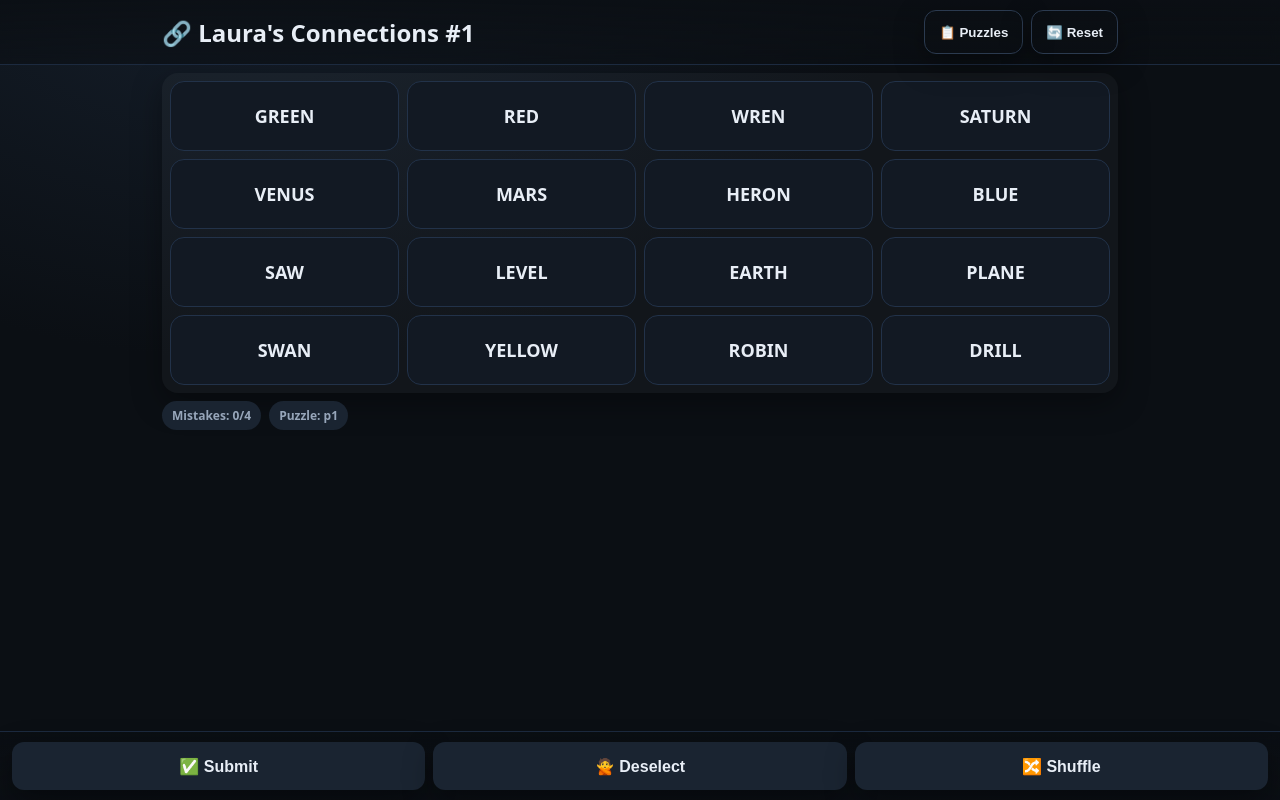
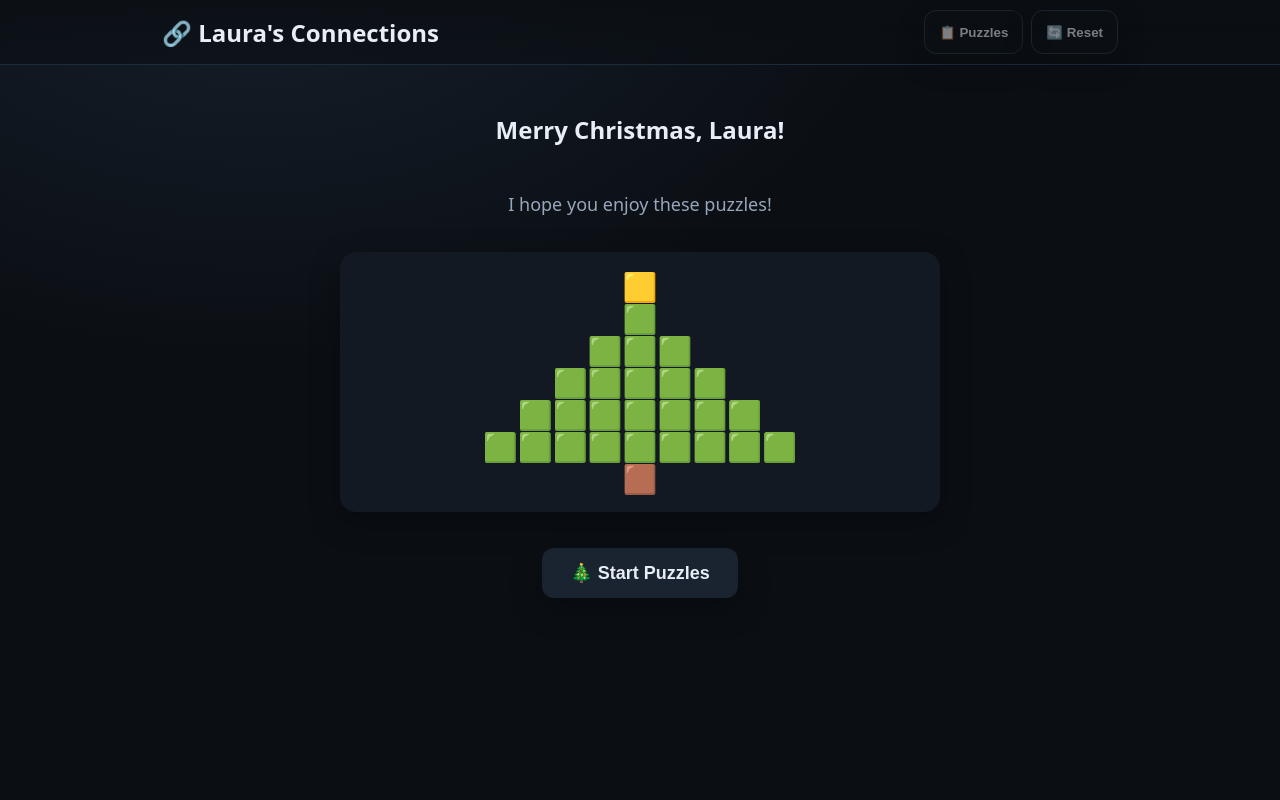
Before and after one commit to ericzbeard/lauras-connections, a plain HTML site: page index.html in a window 1280 px wide. Drawn offline with Linux system fonts and the light colour scheme.

Commit message:
Intro page

```diff
--- a/game.js
+++ b/game.js
@@ -68,10 +68,27 @@ const MAX_MISTAKES = 4;
 /* ---------- Screens ---------- */
 
 /**
+ * Show the intro/welcome screen with Christmas tree
+ * Hides all other screens, shows welcome message and tree
+ */
+function showIntro() {
+  $('#introScreen').hidden = false;
+  $('#homeScreen').hidden = true;
+  $('#gameScreen').hidden = true;
+  $('#resultsScreen').hidden = true;
+  $('#homeBtn').disabled = true;
+  $('#resetBtn').disabled = true;
+  $('#actionbar').style.display = 'none';
+  $('#logo').textContent = '🔗 Laura\'s Connections';
+  renderChristmasTree();
+}
+
+/**
  * Show the home screen with puzzle selector grid
  * Hides game and results screens, disables nav buttons, updates logo
  */
 function showHome() {
+  $('#introScreen').hidden = true;
   $('#homeScreen').hidden = false;
   $('#gameScreen').hidden = true;
   $('#resultsScreen').hidden = true;
@@ -87,6 +104,7 @@ function showHome() {
  * Hides home and results screens, enables nav buttons, shows action bar, updates logo with puzzle number
  */
 function showGame() {
+  $('#introScreen').hidden = true;
   $('#homeScreen').hidden = true;
   $('#gameScreen').hidden = false;
   $('#resultsScreen').hidden = true;
@@ -103,6 +121,7 @@ function showGame() {
  * Hides home and game screens, hides action bar
  */
 function showResults() {
+  $('#introScreen').hidden = true;
   $('#homeScreen').hidden = true;
   $('#gameScreen').hidden = true;
   $('#resultsScreen').hidden = false;
@@ -169,6 +188,33 @@ function renderHome() {
       showGame();
     };
     grid.appendChild(tile);
+  });
+}
+
+/**
+ * Render a Christmas tree using colored emoji blocks
+ * Creates a symmetric tree with green blocks and a yellow star on top
+ */
+function renderChristmasTree() {
+  const tree = $('#christmasTree');
+  tree.innerHTML = '';
+
+  // Christmas tree pattern: star on top, then progressively wider rows
+  const treePattern = [
+    ['🟨'],                           // Star
+    ['🟩'],                           // Top of tree
+    ['🟩', '🟩', '🟩'],               // Row 2
+    ['🟩', '🟩', '🟩', '🟩', '🟩'],   // Row 3
+    ['🟩', '🟩', '🟩', '🟩', '🟩', '🟩', '🟩'], // Row 4
+    ['🟩', '🟩', '🟩', '🟩', '🟩', '🟩', '🟩', '🟩', '🟩'], // Bottom
+    ['🟫']                            // Trunk
+  ];
+
+  treePattern.forEach(row => {
+    const rowDiv = document.createElement('div');
+    rowDiv.className = 'tree-row';
+    rowDiv.textContent = row.join('');
+    tree.appendChild(rowDiv);
   });
 }
 
@@ -686,15 +732,11 @@ function initializeGame() {
   $('#resultsBtn2').onclick = showResults;
   $('#copyResultsBtn').onclick = copyResults;
   $('#backToGameBtn').onclick = showGame;
+  $('#startBtn').onclick = showHome;
+  $('#logo').onclick = showIntro;
 
-  // Load first puzzle by default
-  if (allPuzzles.length > 0) {
-    currentIndex = 0;
-    loadPuzzle(allPuzzles[0]);
-    showGame();
-  } else {
-    showHome();
-  }
+  // Show intro screen on first load
+  showIntro();
 
   // Keyboard shortcuts
   document.addEventListener('keydown', e => {
--- a/index.html
+++ b/index.html
@@ -63,6 +63,14 @@
   .failure[hidden]{display:none}
   .failure-text{font-size:clamp(24px,6vw,32px);font-weight:900;color:#fff;margin-bottom:4px}
   .failure-subtext{font-size:clamp(14px,3.5vw,18px);color:rgba(255,255,255,0.9)}
+
+  /* INTRO SCREEN */
+  .intro{display:grid;gap:12px;max-width:600px;margin:0 auto;padding-top:20px}
+  .intro[hidden]{display:none}
+  .christmas-tree{display:flex;flex-direction:column;gap:4px;align-items:center;background:var(--panel);padding:20px;border-radius:var(--radius);box-shadow:var(--shadow)}
+  .tree-row{display:flex;gap:4px;font-size:28px;line-height:1;justify-content:center}
+  .logo{cursor:pointer;user-select:none}
+  .logo:hover{opacity:0.8}
 </style>
 </head>
 <body>
@@ -76,6 +84,16 @@
   </div>
 </header>
 <main>
+  <!-- INTRO SCREEN -->
+  <section id="introScreen" class="intro" aria-label="Welcome screen">
+    <h1 style="text-align:center;margin-bottom:16px">Merry Christmas, Laura!</h1>
+    <p style="text-align:center;color:var(--muted);margin-bottom:24px;font-size:18px">I hope you enjoy these puzzles!</p>
+    <div id="christmasTree" class="christmas-tree"></div>
+    <div style="text-align:center;margin-top:24px">
+      <button id="startBtn" style="min-height:48px;font-size:18px;padding:14px 28px">🎄 Start Puzzles</button>
+    </div>
+  </section>
+
   <!-- SELECTOR (separate screen) -->
   <section id="homeScreen" class="home" aria-label="Puzzle selector" hidden>
     <h1>Select a puzzle</h1>
```
